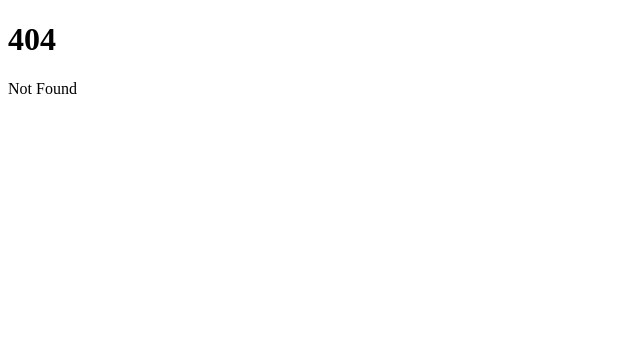
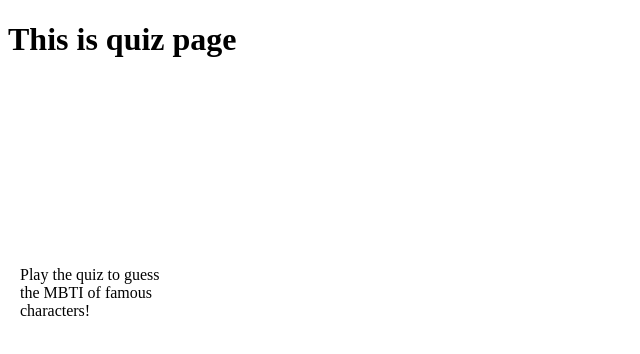
Before and after one commit to jessiezhang199/dsc106_final, a SvelteKit app: page /quiz in a window 1280 px wide. Before the commit this address had no page. Shown: the top 354 px of the page, without its empty margins (0-640 px from the left). Built offline with nearby package versions, Linux system fonts and the light colour scheme.

Commit message:
add quiz page

```diff
--- /dev/null
+++ b/src/routes/quiz/+page.svelte
@@ -0,0 +1,4 @@
+<h1>This is quiz page</h1>
+<p style="position: absolute; top: 250px; left: 20px; font-size: 16px; max-width: 150px;">
+    Play the quiz to guess the MBTI of famous characters!
+  </p>
```
Also changed, not shown: src/routes/vis/+page.svelte (+7 -0 lines).
